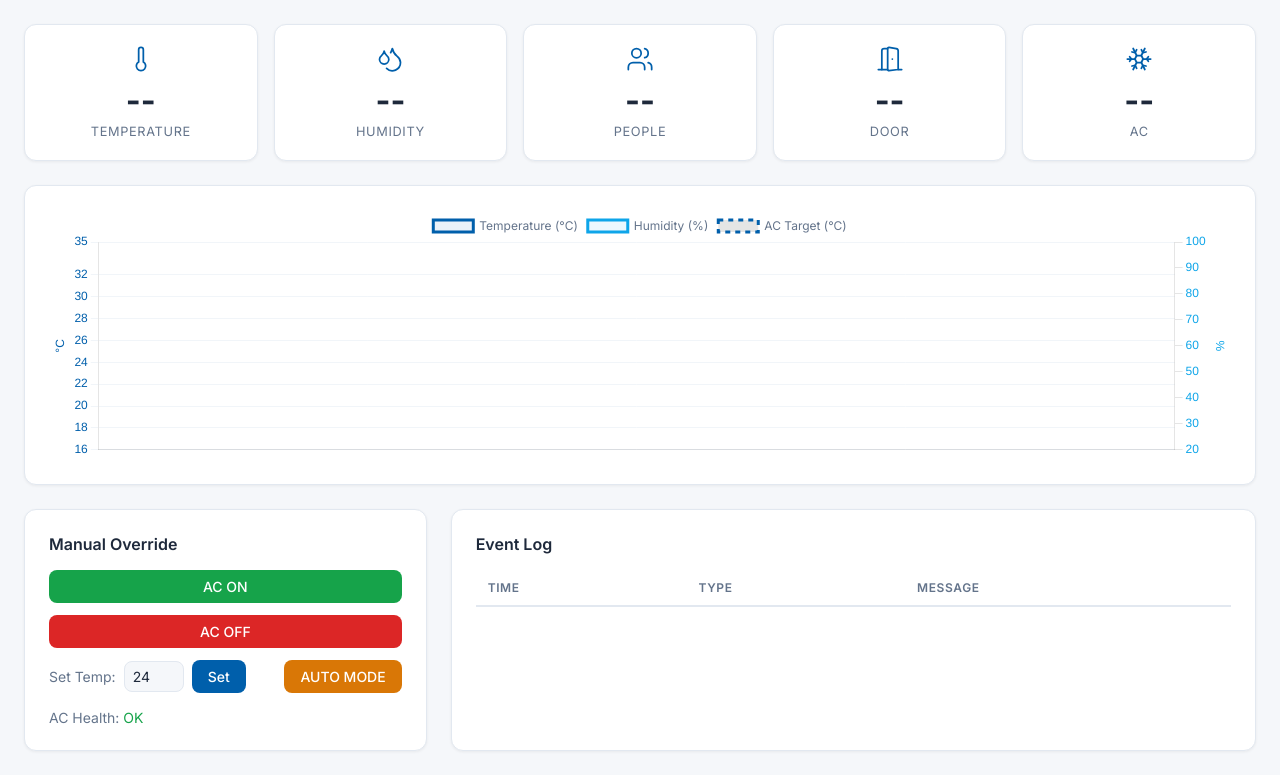
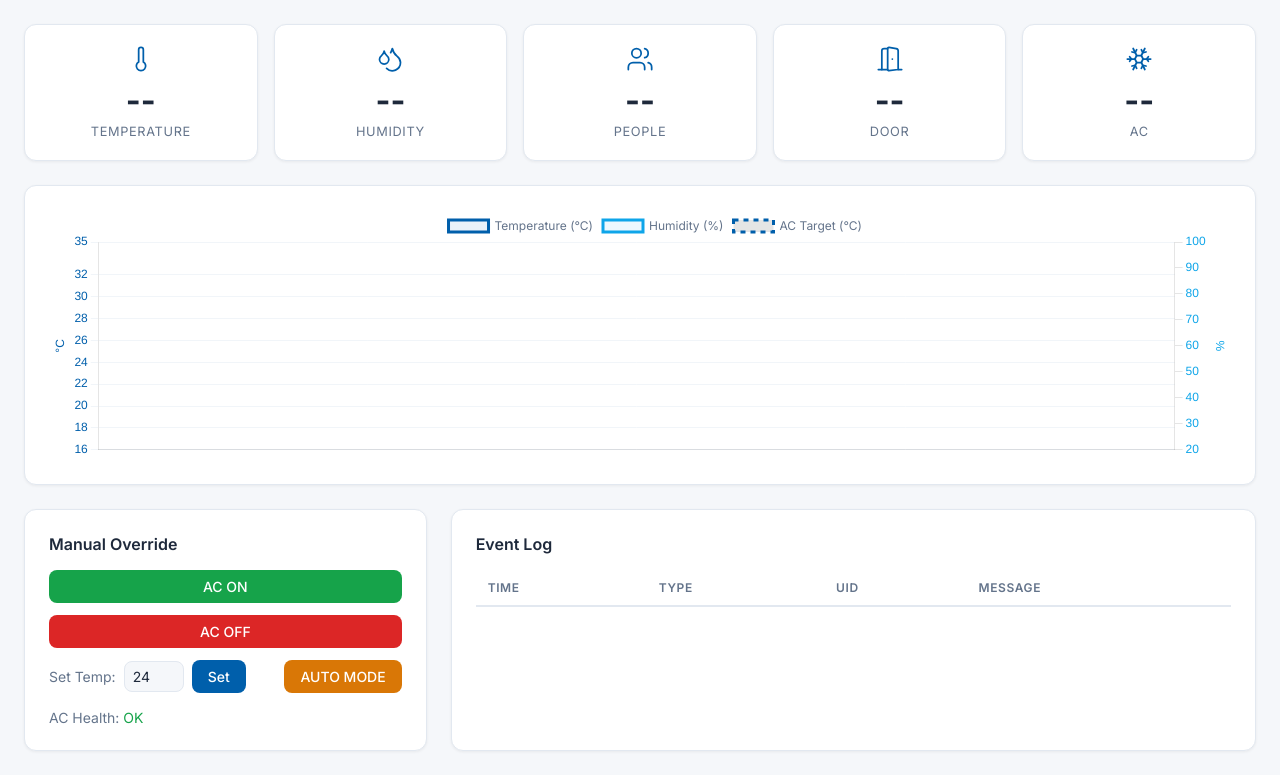
Before and after one commit to r-ediewitsch/iot-smart-office, a Flask app: page / in a window 1280 px wide. Shown: the part 91-866 px from the top of the page. Run offline with Flask 3, Linux system fonts and the light colour scheme; data that the repository does not hold is empty.

Commit message:
Almost final (victory road

```diff
--- a/dashboard/database.py
+++ b/dashboard/database.py
@@ -12,6 +12,8 @@ _last_state = {
     'headcount': None,
     'ac_target_temp': None,
     'ac_on_since': None,
+    'last_uid': None,
+    'last_action': None,
 }
 
 def get_db():
@@ -33,16 +35,31 @@ def init_db():
                 door_open_sec   INTEGER NOT NULL DEFAULT 0,
                 ac_status       INTEGER NOT NULL DEFAULT 0,
                 ac_target_temp  INTEGER NOT NULL DEFAULT 24,
-                ac_health_alert INTEGER NOT NULL DEFAULT 0
+                ac_health_alert INTEGER NOT NULL DEFAULT 0,
+                last_uid        TEXT,
+                last_action     TEXT
             );
 
             CREATE TABLE IF NOT EXISTS event_logs (
                 id          INTEGER PRIMARY KEY AUTOINCREMENT,
                 timestamp   TEXT NOT NULL DEFAULT (datetime('now')),
                 event_type  TEXT NOT NULL,
-                message     TEXT NOT NULL
+                message     TEXT NOT NULL,
+                uid         TEXT
             );
         ''')
+
+        # Migration: tambahkan kolom uid jika belum ada (DB lama)
+        cols = [row[1] for row in conn.execute("PRAGMA table_info(event_logs)").fetchall()]
+        if 'uid' not in cols:
+            conn.execute("ALTER TABLE event_logs ADD COLUMN uid TEXT")
+
+        # Migration: tambahkan kolom last_uid/last_action pada telemetry jika belum ada
+        tel_cols = [row[1] for row in conn.execute("PRAGMA table_info(telemetry)").fetchall()]
+        if 'last_uid' not in tel_cols:
+            conn.execute("ALTER TABLE telemetry ADD COLUMN last_uid TEXT")
+        if 'last_action' not in tel_cols:
+            conn.execute("ALTER TABLE telemetry ADD COLUMN last_action TEXT")
 
 def cleanup_old_telemetry():
     with get_db() as conn:
@@ -55,8 +72,8 @@ def insert_telemetry(data: dict):
         conn.execute('''
             INSERT INTO telemetry
                 (temperature, humidity, headcount, door_open, door_open_sec,
-                 ac_status, ac_target_temp, ac_health_alert)
-            VALUES (?, ?, ?, ?, ?, ?, ?, ?)
+                 ac_status, ac_target_temp, ac_health_alert, last_uid, last_action)
+            VALUES (?, ?, ?, ?, ?, ?, ?, ?, ?, ?)
         ''', (
             data['temp'],
             data['humidity'],
@@ -65,14 +82,16 @@ def insert_telemetry(data: dict):
             data.get('door_open_sec', 0),
             int(data['ac_status']),
             data.get('ac_target_temp', 24),
-            int(data.get('ac_health_alert', False))
+            int(data.get('ac_health_alert', False)),
+            str(data.get('last_uid')) if data.get('last_uid') else None,
+            data.get('last_action')
         ))
 
-def insert_event(event_type: str, message: str):
+def insert_event(event_type: str, message: str, uid: str = None):
     with get_db() as conn:
         conn.execute(
-            'INSERT INTO event_logs (event_type, message) VALUES (?, ?)',
-            (event_type, message)
+            'INSERT INTO event_logs (event_type, message, uid) VALUES (?, ?, ?)',
+            (event_type, message, uid)
         )
 
 def get_latest_telemetry():
@@ -124,6 +143,16 @@ def get_telemetry_at_time(minutes_ago: int):
 
 def detect_and_log_events(data: dict, is_demo: bool = False):
     prev = _last_state
+    uid = data.get('last_uid')
+    action = data.get('last_action')
+    uid_str = str(uid) if uid and uid != 0 else None
+
+    # ACCESS: NFC tap-in atau tap-out terdeteksi
+    if action in ('I', 'O') and uid and uid != 0:
+        label = 'MASUK' if action == 'I' else 'KELUAR'
+        insert_event('ACCESS',
+                     f"Staf {label} (UID: {uid_str}) — headcount: {data['headcount']}",
+                     uid=uid_str)
 
     if prev['headcount'] is not None and prev['headcount'] > 0 and data['headcount'] == 0:
         insert_event('LAST_PERSON_OUT', 'Room empty — AC auto-OFF triggered')
@@ -148,3 +177,5 @@ def detect_and_log_events(data: dict, is_demo: bool = False):
 
     _last_state['headcount'] = data['headcount']
     _last_state['ac_target_temp'] = data.get('ac_target_temp')
+    _last_state['last_uid'] = uid
+    _last_state['last_action'] = action
--- a/dashboard/mqtt_client.py
+++ b/dashboard/mqtt_client.py
@@ -17,6 +17,16 @@ TOPIC_COMMAND = 'office/ac/command'
 
 _mqtt_client = None
 _flask_app = None
+demo_active = False
+
+
+def is_demo_active():
+    return demo_active
+
+
+def set_demo_active(state: bool):
+    global demo_active
+    demo_active = state
 
 
 def on_connect(client, userdata, flags, rc):
--- a/dashboard/routes/api.py
+++ b/dashboard/routes/api.py
@@ -2,10 +2,6 @@
 routes/api.py — REST API endpoints for Smart Office Dashboard
 """
 
-import time
-import random
-import threading
-from datetime import datetime
 from flask import Blueprint, request, jsonify, current_app
 import sys
 import os
@@ -14,49 +10,9 @@ from database import (
     insert_telemetry, insert_event, get_latest_telemetry,
     get_telemetry_history, get_recent_events, detect_and_log_events
 )
-from mqtt_client import publish_command
+from mqtt_client import publish_command, is_demo_active, set_demo_active
 
 api_bp = Blueprint('api', __name__)
-
-demo_running = False
-demo_thread = None
-
-
-def demo_loop(app):
-    temp = 24.0
-    headcount = 0
-    door_open = False
-    ac_on = False
-    target = 24
-
-    with app.app_context():
-        while demo_running:
-            temp += random.uniform(-0.3, 0.3)
-            temp = max(18.0, min(32.0, temp))
-
-            if random.random() < 0.1:
-                headcount = max(0, headcount + random.choice([-1, 1]))
-            if random.random() < 0.05:
-                door_open = not door_open
-
-            ac_on = headcount > 0 and not (door_open and random.random() < 0.3)
-            target = 24 if temp > 25.5 else (25 if temp < 21 else 24)
-
-            payload = {
-                "temp": round(temp, 1),
-                "humidity": round(random.uniform(45, 70), 1),
-                "headcount": headcount,
-                "door_open": door_open,
-                "door_open_sec": random.randint(0, 15) if door_open else 0,
-                "ac_status": ac_on,
-                "ac_target_temp": target,
-                "ac_health_alert": False
-            }
-
-            insert_telemetry(payload)
-            detect_and_log_events(payload, is_demo=True)
-
-            time.sleep(2)
 
 
 @api_bp.route('/telemetry', methods=['POST'])
@@ -90,7 +46,10 @@ def live_status():
             "door_open_sec": telemetry['door_open_sec'],
             "ac_status": bool(telemetry['ac_status']),
             "ac_target_temp": telemetry['ac_target_temp'],
-            "ac_health_alert": bool(telemetry['ac_health_alert'])
+            "ac_health_alert": bool(telemetry['ac_health_alert']),
+            "last_uid": telemetry.get('last_uid'),
+            "last_action": telemetry.get('last_action'),
+            "demo_mode": is_demo_active()
         }), 200
     except Exception as e:
         current_app.logger.error(f"Live status error: {e}")
@@ -173,36 +132,24 @@ def override():
 
 @api_bp.route('/demo', methods=['POST'])
 def toggle_demo():
-    global demo_running, demo_thread
     try:
         data = request.get_json(force=True)
         action = data.get('action', 'toggle')
 
-        if action == 'start' and not demo_running:
-            demo_running = True
-            demo_thread = threading.Thread(
-                target=demo_loop,
-                args=(current_app._get_current_object(),),
-                daemon=True
-            )
-            demo_thread.start()
-            return jsonify({"demo": True, "message": "Demo mode started"}), 200
+        if action == 'start':
+            set_demo_active(True)
+            publish_command({"action": "SET_DEMO", "value": True})
+            return jsonify({"demo": True, "message": "Demo mode started (ESP)"}), 200
         elif action == 'stop':
-            demo_running = False
-            return jsonify({"demo": False, "message": "Demo mode stopped"}), 200
+            set_demo_active(False)
+            publish_command({"action": "SET_DEMO", "value": False})
+            return jsonify({"demo": False, "message": "Demo mode stopped (ESP)"}), 200
         elif action == 'toggle':
-            if demo_running:
-                demo_running = False
-                return jsonify({"demo": False, "message": "Demo mode stopped"}), 200
-            else:
-                demo_running = True
-                demo_thread = threading.Thread(
-                    target=demo_loop,
-                    args=(current_app._get_current_object(),),
-                    daemon=True
-                )
-                demo_thread.start()
-                return jsonify({"demo": True, "message": "Demo mode started"}), 200
+            new_state = not is_demo_active()
+            set_demo_active(new_state)
+            publish_command({"action": "SET_DEMO", "value": new_state})
+            return jsonify({"demo": new_state,
+                            "message": f"Demo mode {'started' if new_state else 'stopped'} (ESP)"}), 200
         else:
             return jsonify({"error": "Invalid action"}), 400
     except Exception as e:
--- a/dashboard/static/css/style.css
+++ b/dashboard/static/css/style.css
@@ -321,3 +321,11 @@ header h1 {
 .event-HEALTH_ALERT .event-badge { background: #fef2f2; color: var(--accent-red); }
 .event-CLIMATE_CHANGE .event-badge { background: #eff6ff; color: var(--accent-primary); }
 .event-MANUAL_OVERRIDE .event-badge { background: #f5f3ff; color: #7c3aed; }
+.event-ACCESS .event-badge { background: #ecfdf5; color: #059669; }
+
+.uid-cell {
+    font-family: 'Courier New', Courier, monospace;
+    font-size: 0.75rem;
+    color: var(--text-muted);
+    white-space: nowrap;
+}
--- a/dashboard/static/js/dashboard.js
+++ b/dashboard/static/js/dashboard.js
@@ -39,6 +39,12 @@ async function fetchLiveStatus() {
         updateKPICards(data);
         updateChart(data);
         updateConnectionStatus(true);
+
+        // Sync demo mode state with server
+        if (data.demo_mode !== undefined && data.demo_mode !== isDemoMode) {
+            isDemoMode = data.demo_mode;
+            document.getElementById('btn-demo-toggle').classList.toggle('active', isDemoMode);
+        }
     } catch (err) {
         updateConnectionStatus(false);
     }
@@ -199,6 +205,7 @@ function renderEventTable(events) {
         <tr class="event-row event-${e.event_type}">
             <td>${formatWIBFull(e.timestamp)}</td>
             <td><span class="event-badge">${e.event_type}</span></td>
+            <td class="uid-cell">${e.uid || '-'}</td>
             <td>${e.message}</td>
         </tr>
     `).join('');
--- a/dashboard/templates/dashboard.html
+++ b/dashboard/templates/dashboard.html
@@ -82,6 +82,7 @@
                             <tr>
                                 <th>Time</th>
                                 <th>Type</th>
+                                <th>UID</th>
                                 <th>Message</th>
                             </tr>
                         </thead>
```
Also changed, not shown: 3 other files.
